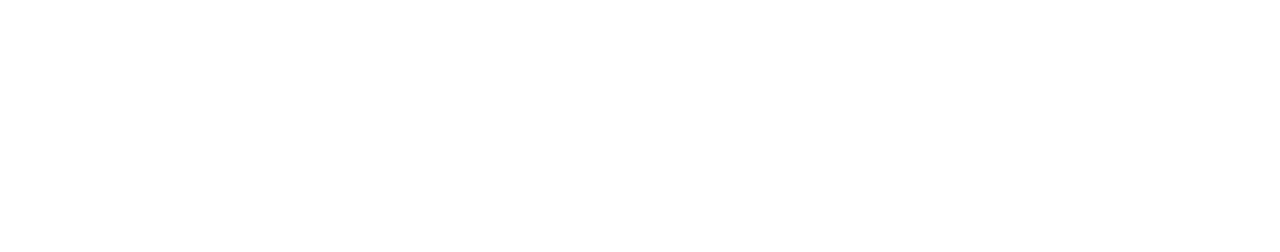
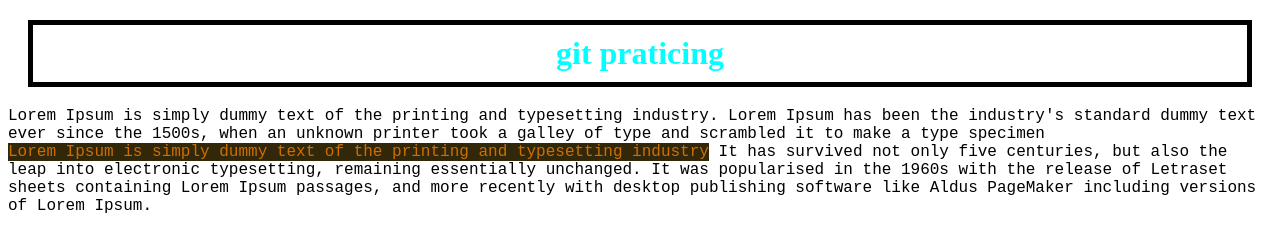
Before and after one commit to shafiul-naim/my-first-repo, a plain HTML site: page index.html in a window 1280 px wide. Drawn offline with Linux system fonts and the light colour scheme.

Commit message:
code update

```diff
--- a/index.html
+++ b/index.html
@@ -5,8 +5,31 @@
     <meta http-equiv="X-UA-Compatible" content="IE=edge">
     <meta name="viewport" content="width=device-width, initial-scale=1.0">
     <title>My first repotository</title>
+    <style>
+        #test{
+            color:rgb(0, 255, 255);
+            background-color: rgba(218, 245, 245, 0);
+            border:5px black solid ;
+            margin: 20px 20px;
+            padding: 10px 10px;
+            text-align: center;
+        }
+        .demo{
+            font: size 50px;
+            font-family:'Courier New', Courier, monospace;
+            font-weight:700px;
+        }
+        span{
+            display:inline-block;
+            color:rgba(255, 136, 0, 0.753);
+            background-color: rgb(51, 39, 9);
+
+
+        }
+    </style>
 </head>
 <body>
-
+<h1 id="test">git praticing</h1>
+<p class="demo">Lorem Ipsum is simply dummy text of the printing and typesetting industry. Lorem Ipsum has been the industry's standard dummy text ever since the 1500s, when an unknown printer took a galley of type and scrambled it to make a type specimen <span>Lorem Ipsum is simply dummy text of the printing and typesetting industry</span> It has survived not only five centuries, but also the leap into electronic typesetting, remaining essentially unchanged. It was popularised in the 1960s with the release of Letraset sheets containing Lorem Ipsum passages, and more recently with desktop publishing software like Aldus PageMaker including versions of Lorem Ipsum.</p>
 </body>
 </html>
```
